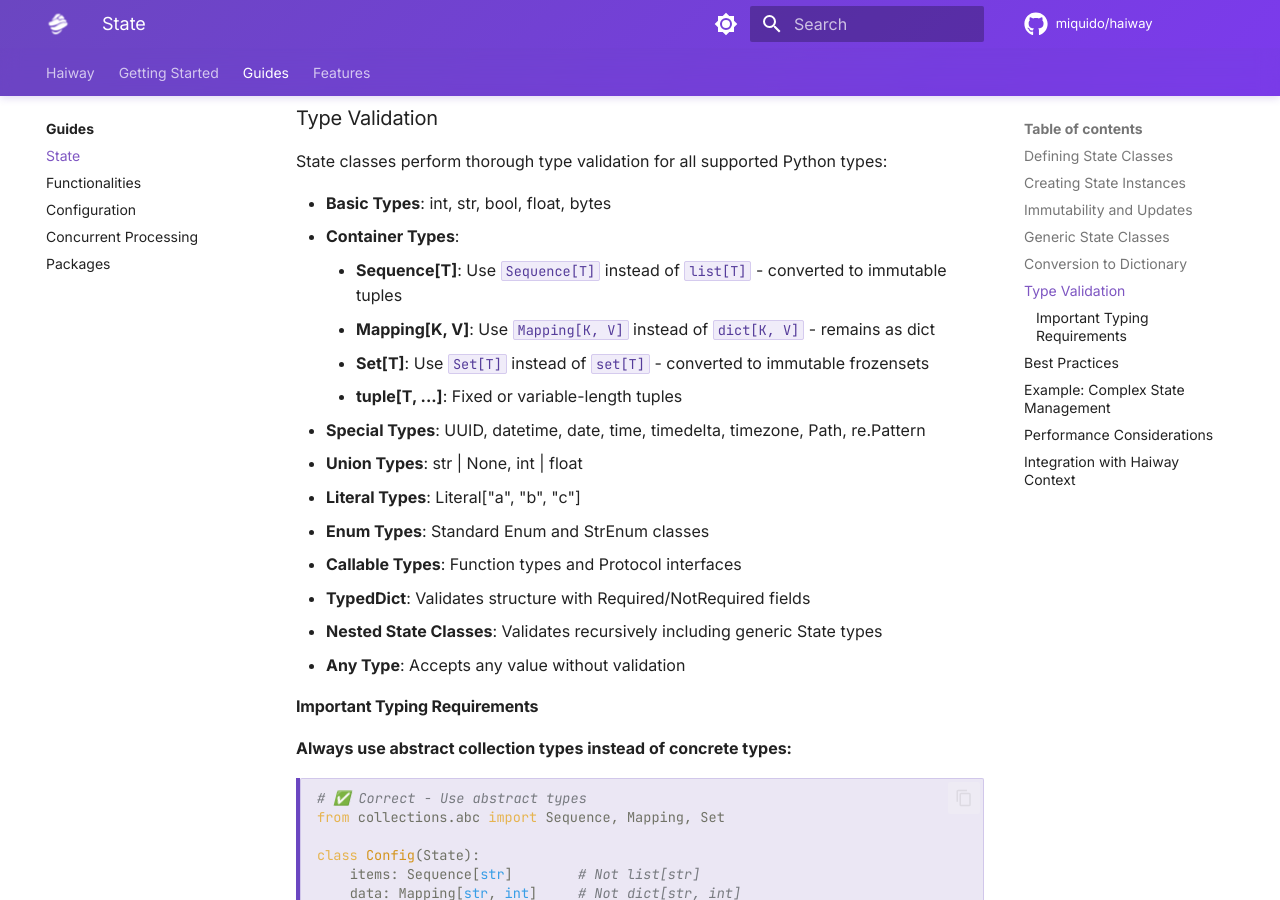
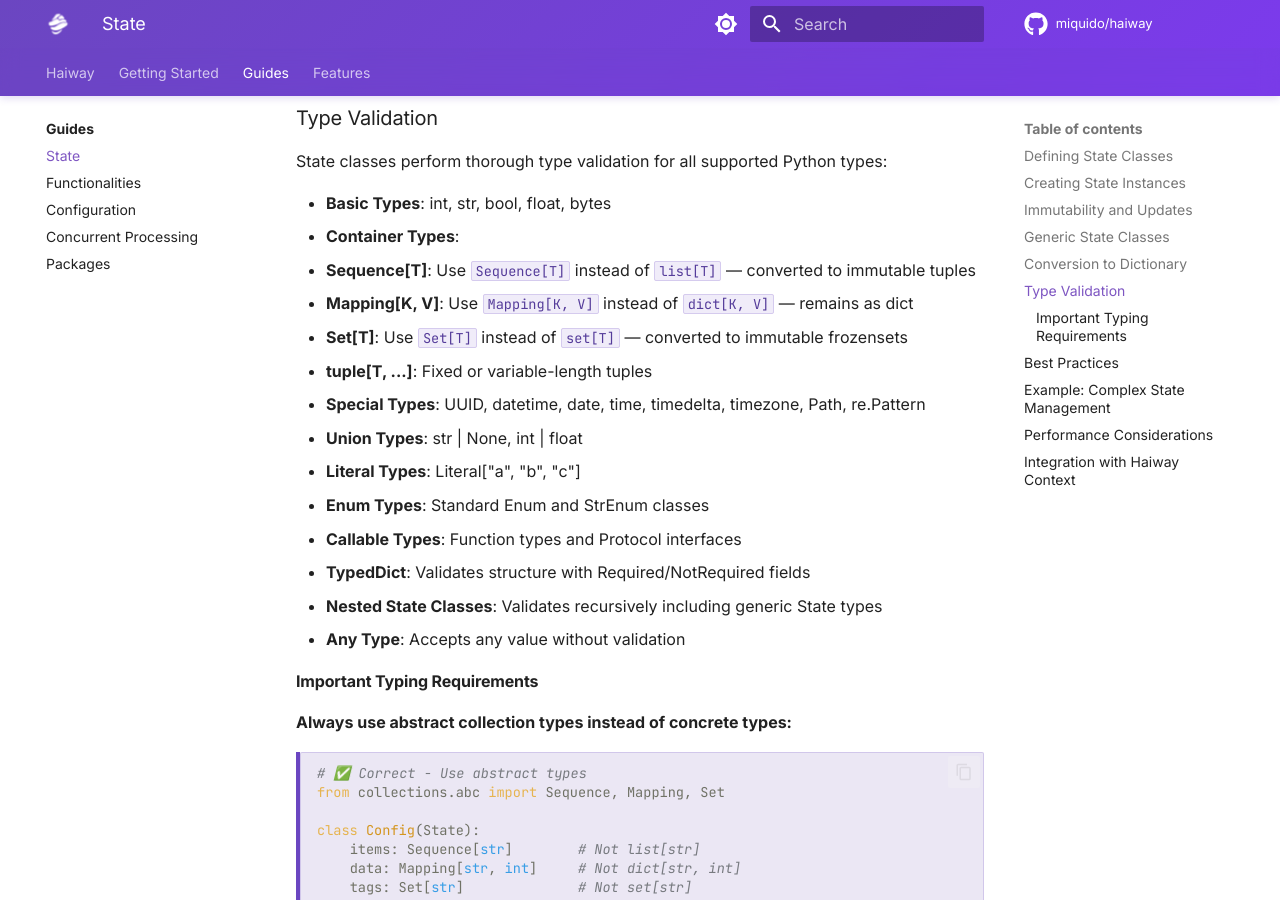
Before and after one commit to miquido/haiway, an MkDocs documentation site: the page built from docs/guides/state.md, in a window 1280 px wide and 900 px high, scrolled down 2255 px. Built offline with MkDocs 1.6.1 and Material for MkDocs 9.7.7, drawn with Linux system fonts in a browser that asks for light colours; comment, search, counter and statistics services are not loaded.

```diff
--- a/docs/guides/state.md
+++ b/docs/guides/state.md
@@ -103,10 +103,10 @@
 
 - **Basic Types**: int, str, bool, float, bytes
 - **Container Types**:
-    - **Sequence[T]**: Use `Sequence[T]` instead of `list[T]` - converted to immutable tuples
-    - **Mapping[K, V]**: Use `Mapping[K, V]` instead of `dict[K, V]` - remains as dict
-    - **Set[T]**: Use `Set[T]` instead of `set[T]` - converted to immutable frozensets
-    - **tuple[T, ...]**: Fixed or variable-length tuples
+  - **Sequence[T]**: Use `Sequence[T]` instead of `list[T]` — converted to immutable tuples
+  - **Mapping[K, V]**: Use `Mapping[K, V]` instead of `dict[K, V]` — remains as dict
+  - **Set[T]**: Use `Set[T]` instead of `set[T]` — converted to immutable frozensets
+  - **tuple[T, ...]**: Fixed or variable-length tuples
 - **Special Types**: UUID, datetime, date, time, timedelta, timezone, Path, re.Pattern
 - **Union Types**: str | None, int | float
 - **Literal Types**: Literal["a", "b", "c"]
```
